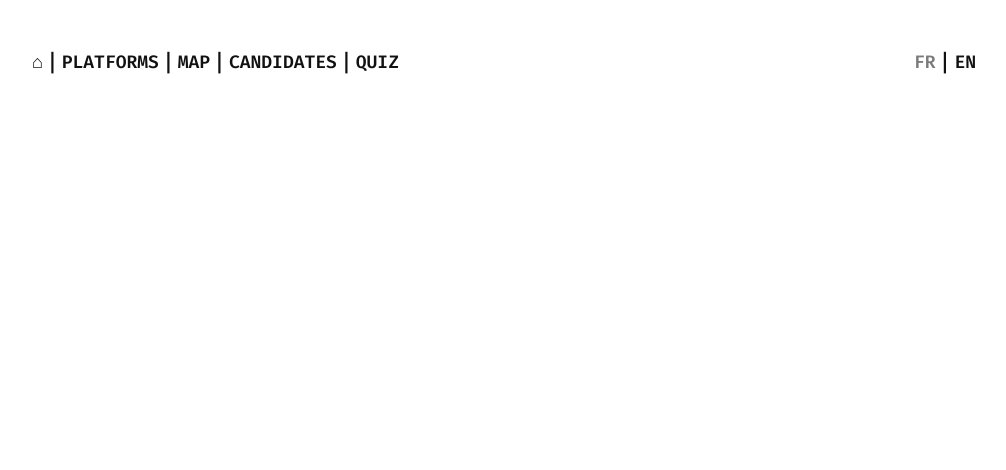
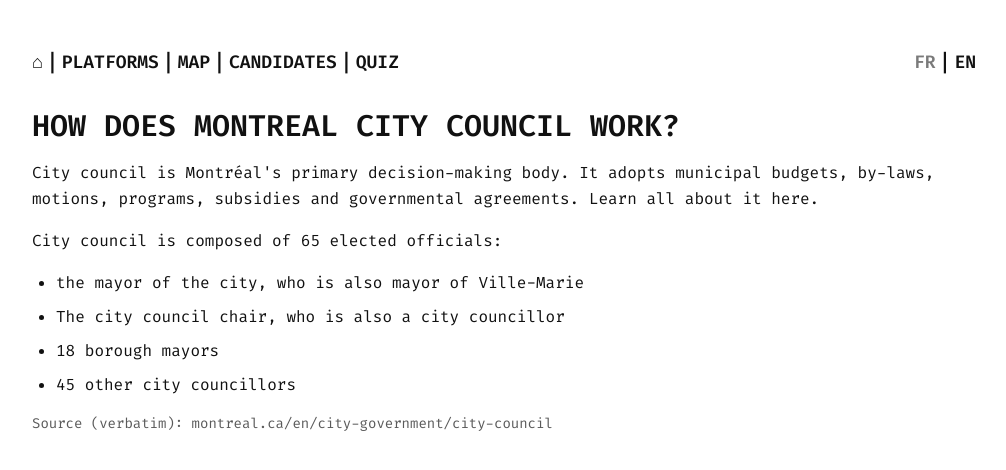
Before and after one commit to jxlxx/elections2025, a Next.js app in the folder mtl/: page / in a window 1280 px wide. Shown: the top 470 px of the page, without its empty margins (136-1142 px from the left). Built offline with nearby package versions, Linux system fonts and the light colour scheme.

Commit message:
:sparkles: add some text to home page

```diff
--- a/mtl/src/app/page.tsx
+++ b/mtl/src/app/page.tsx
@@ -11,6 +11,34 @@ export default function Home() {
     <div className="min-h-screen text-[#111111]">
       <div className="mx-auto flex max-w-5xl flex-col gap-8 px-6 py-12 sm:px-10">
         <NavBar language={language} onLanguageChange={setLanguage} />
+        <section className="space-y-4 text-base leading-relaxed">
+          <h1 className="text-3xl font-semibold uppercase text-[#111111]">
+            How does Montreal city council work?
+          </h1>
+          <p>
+            City council is Montréal's primary decision-making body. It adopts municipal budgets,
+            by-laws, motions, programs, subsidies and governmental agreements. Learn all about it
+            here.
+          </p>
+          <p>City council is composed of 65 elected officials:</p>
+          <ul className="list-disc space-y-2 pl-6">
+            <li>the mayor of the city, who is also mayor of Ville-Marie</li>
+            <li>The city council chair, who is also a city councillor</li>
+            <li>18 borough mayors</li>
+            <li>45 other city councillors</li>
+          </ul>
+          <p className="text-sm text-[#5a5a5a]">
+            Source (verbatim):{' '}
+            <a
+              href="https://montreal.ca/en/city-government/city-council"
+              target="_blank"
+              rel="noreferrer"
+              className="underline"
+            >
+              montreal.ca/en/city-government/city-council
+            </a>
+          </p>
+        </section>
       </div>
     </div>
   );
```
